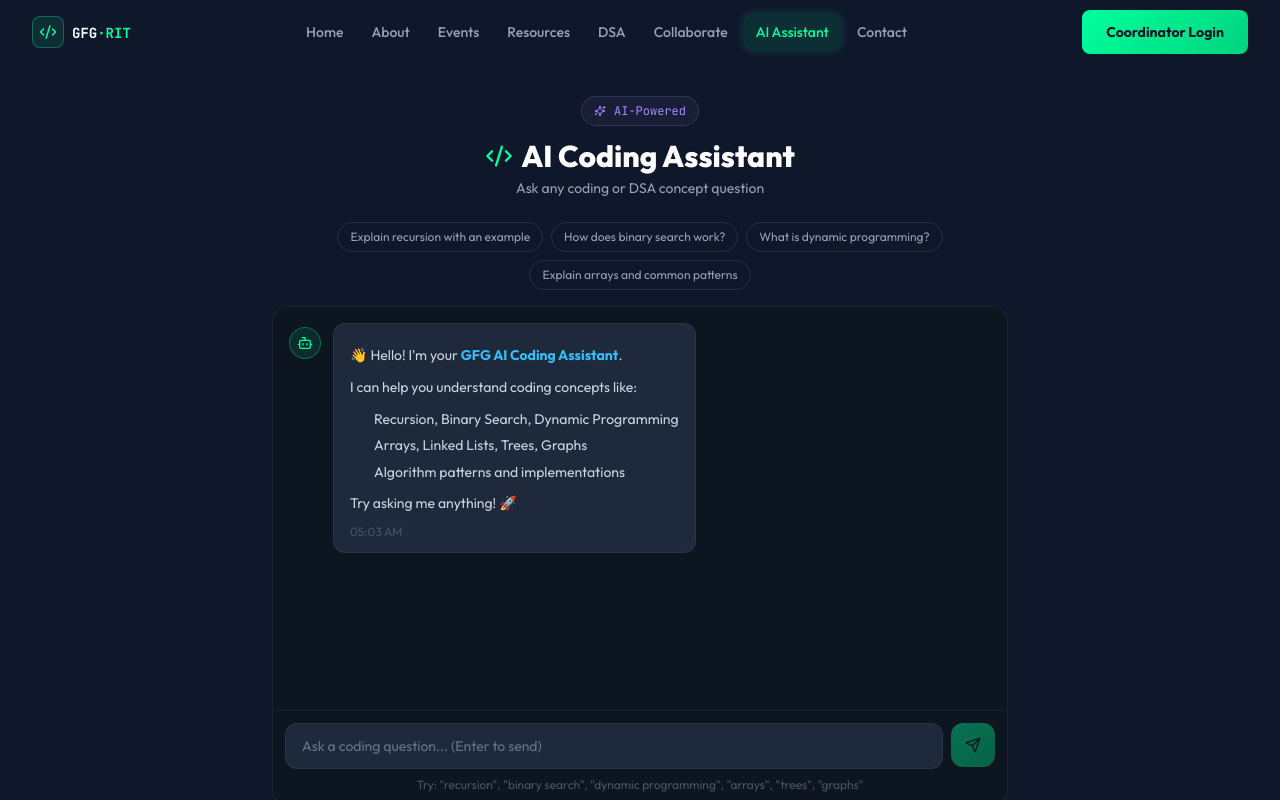
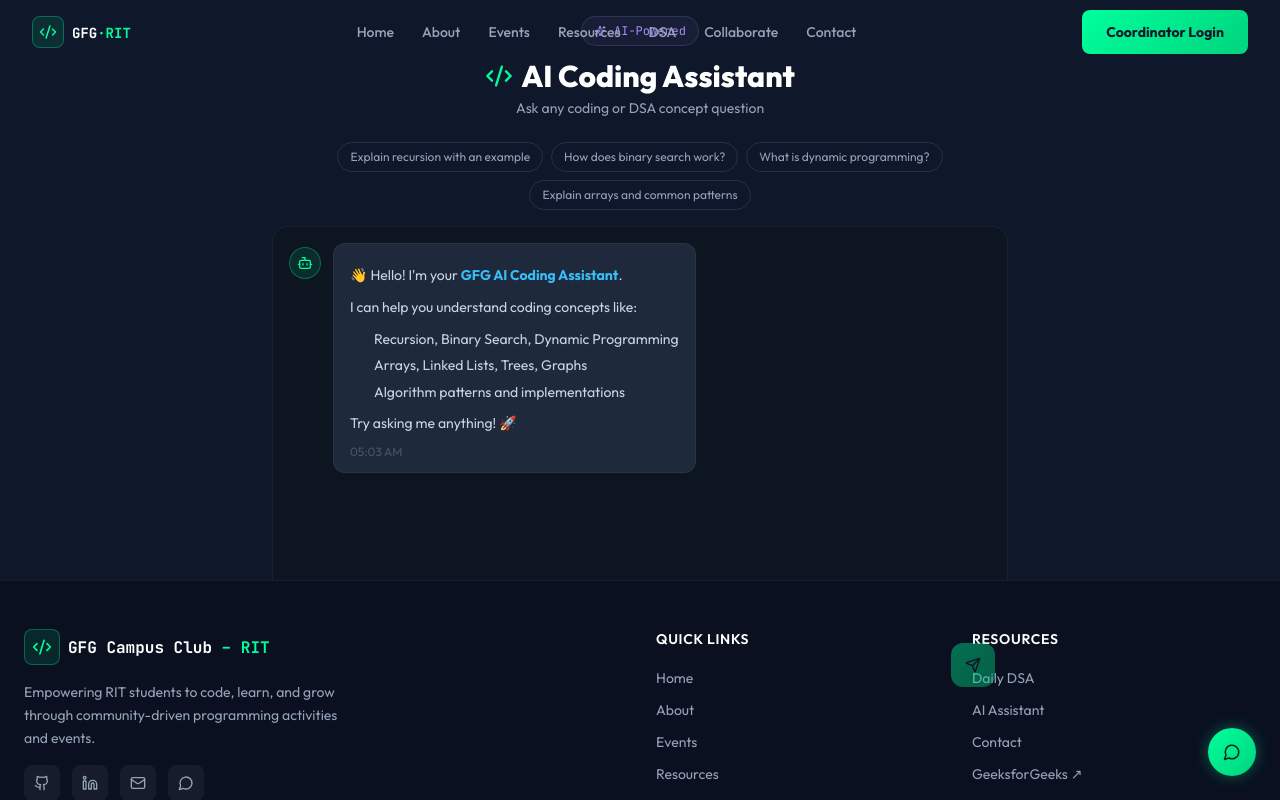
Before and after one commit to YamunadeviPrakash/gfg-rit-website, a React (Vite) app in the folder frontend/: page /ai in a window 1280 px wide. Shown: the top 800 px of the page. Built offline with nearby package versions, Linux system fonts and the light colour scheme.

Commit message:
increased AI chatbot size

```diff
--- a/frontend/src/App.jsx
+++ b/frontend/src/App.jsx
@@ -11,6 +11,7 @@
 import Contact from './pages/Contact'
 import Dashboard from './pages/Dashboard'
 import Collaborate from "./pages/Collaborate"
+import FloatingAI from "./components/FloatingAI"
 
 export default function App() {
   return (
@@ -33,6 +34,7 @@
           </main>
           <Footer />
         </div>
+        <FloatingAI />
       </BrowserRouter>
     </AuthProvider>
   )
--- /dev/null
+++ b/frontend/src/components/FloatingAI.jsx
@@ -0,0 +1,30 @@
+import { useState } from "react"
+import { MessageCircle, X } from "lucide-react"
+import AIAssistant from "../pages/AIAssistant"
+
+export default function FloatingAI() {
+    const [open, setOpen] = useState(false)
+    return (
+        <>
+            {/* Floating Button */}
+            <button
+                onClick={() => setOpen(!open)}
+                className="fixed bottom-6 right-6 z-50 w-12 h-12 rounded-full flex items-center justify-center transition-all shadow-[0_0_15px_#00ff9c55] hover:scale-105"
+                style={{
+                    background: "linear-gradient(135deg,#00ff9c,#00d47e)"
+                }}
+            >
+                {open ? <X color="#022c22" size={18}/> : <MessageCircle color="#022c22" size={18}/>}
+            </button>
+            {/* Chat Window */}
+            {open && (
+                <div
+                    className="fixed bottom-24 right-6 w-[580px] max-w-[90vw] z-50 rounded-2xl overflow-hidden shadow-2xl border border-white/10"
+                    style={{ background: "#020617" }}
+                >
+                    <AIAssistant />
+                </div>
+            )}
+        </>
+    )
+}
--- a/frontend/src/components/Navbar.jsx
+++ b/frontend/src/components/Navbar.jsx
@@ -10,7 +10,6 @@
   { path: '/resources', label: 'Resources' },
   { path: '/dsa', label: 'DSA' },
   { path: '/collaborate', label: 'Collaborate' },
-  { path: '/ai', label: 'AI Assistant' },
   { path: '/contact', label: 'Contact' },
 ]
 
--- a/frontend/src/pages/AIAssistant.jsx
+++ b/frontend/src/pages/AIAssistant.jsx
@@ -111,7 +111,7 @@
   }
 
   return (
-    <div className="pt-24 pb-6 min-h-screen flex flex-col">
+    <div className="p-4 flex flex-col h-[500px]">
       <div className="max-w-3xl mx-auto px-4 w-full flex-1 flex flex-col">
         {/* Header */}
         <div className="text-center mb-6">
```
Also changed, not shown: 1 other file (tests, documents, lock files or other folders).
